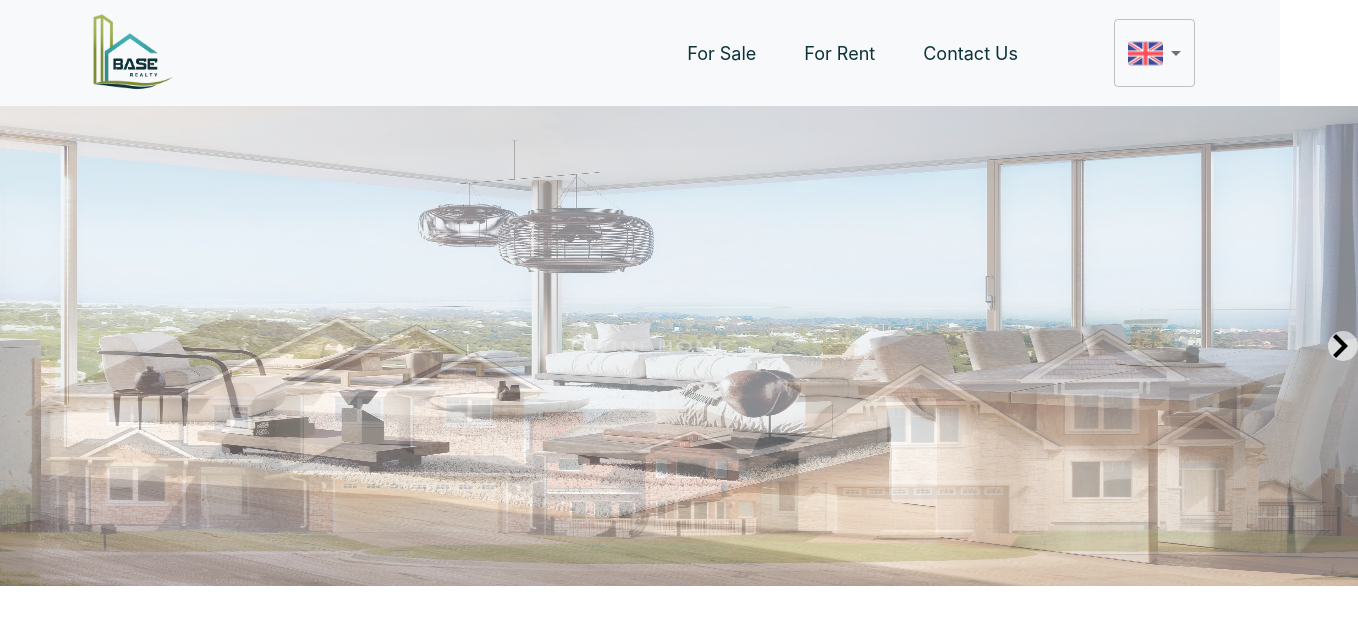
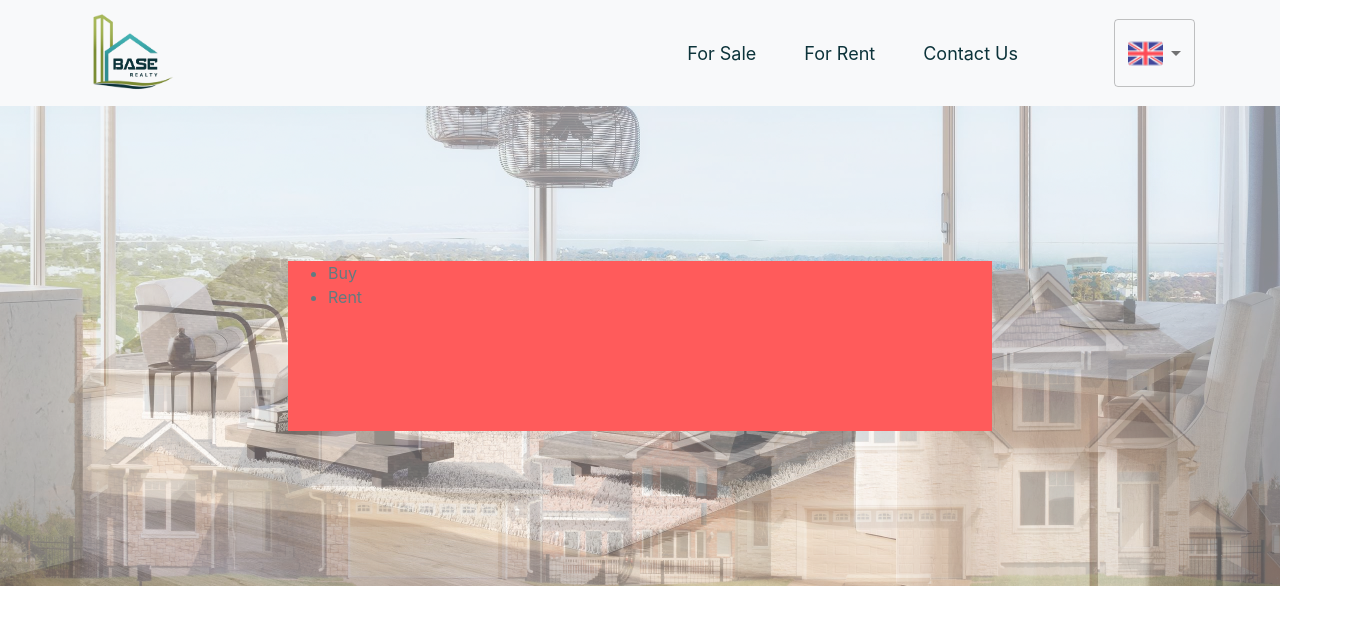
Before and after one commit to AbAyvazyan/baseRealty, a React (Create React App) app: page / in a window 1280 px wide. Shown: the top 624 px of the page, 1358 px wide, since content can reach past the window. Built offline with nearby package versions, Linux system fonts and the light colour scheme.

Commit message:
started filtering part

```diff
--- a/package.json
+++ b/package.json
@@ -5,7 +5,6 @@
   "dependencies": {
     "@emotion/react": "^11.10.6",
     "@emotion/styled": "^11.10.6",
-    "@material-ui/core": "^4.12.4",
     "@mui/material": "^5.11.10",
     "@mui/styled-engine-sc": "^5.11.9",
     "@testing-library/jest-dom": "^5.16.5",
--- a/src/App.css
+++ b/src/App.css
@@ -7,5 +7,5 @@ body{
   margin: 0;
   padding: 0;
   color: var(--text-color)!important;
-    overflow-x: hidden;
+    /*overflow-x: hidden;*/
 }
--- /dev/null
+++ b/src/Components/HomePage/Components/Filtering/Filtering.css
@@ -0,0 +1,6 @@
+.home_page_filtering{
+    position: absolute;
+    width: 55%;
+    height: 170px;
+    background-color: red;
+}
--- /dev/null
+++ b/src/Components/HomePage/Components/Filtering/Filtering.tsx
@@ -0,0 +1,22 @@
+import './Filtering.css'
+
+import HouseButtons from "./HouseBottons/HouseButtons";
+
+const  Filtering = () =>{
+
+    return (
+        <div className={'home_page_filtering'}>
+
+            <div>
+
+                <HouseButtons/>
+
+            </div>
+
+            <div></div>
+            <div></div>
+        </div>
+    )
+}
+
+export default Filtering
--- /dev/null
+++ b/src/Components/HomePage/Components/Filtering/HouseBottons/HouseButtons.tsx
@@ -0,0 +1,32 @@
+import './HouseButtons.css'
+
+type ThouseAction={
+    type:string
+}
+
+const houseActionTypes:ThouseAction[]=[
+    {
+        type:'Buy'
+    },
+    {
+        type:'Rent'
+    }
+]
+
+const HouseButtons = () =>{
+
+    return(
+
+        <ul className={''}>
+            {houseActionTypes.map(item=>{
+                return <li>{item.type}</li>
+            })
+            }
+        </ul>
+
+
+    )
+}
+
+
+export default HouseButtons
--- /dev/null
+++ b/src/Components/HomePage/Components/Filtering/index.ts
@@ -0,0 +1,3 @@
+import Filtering from "./Filtering";
+
+export default Filtering
--- a/src/Components/HomePage/Components/SlideShow.tsx
+++ b/src/Components/HomePage/Components/SlideShow.tsx
@@ -1,6 +1,8 @@
 import React from 'react';
 import { Fade } from 'react-slideshow-image';
 import 'react-slideshow-image/dist/styles.css'
+
+import Filtering from "./Filtering";
 
 import image1 from '../../../assets/images/slide1.jpg'
 import image2 from '../../../assets/images/slide2.jpg'
@@ -22,13 +24,37 @@ const fadeImages = [
     },
 ];
 
+const imageStyles={
+    width: '100%',
+    height:'60vh',
+    opacity:'0.8',
+
+}
+
 const SlideShow = () => {
     return (
-        <div className="slide-container" style={{height:'200px',width:'110%',marginLeft:'-50px'}}>
-            <Fade>
+        <div className="slide-container" style={{height:'200px',width:'100%'}}>
+            <Fade arrows={false}>
                 {fadeImages.map((fadeImage, index) => (
                     <div key={index}>
-                        <img style={{ width: '100%',height:'60vh',opacity:'0.8' }} src={fadeImage.url} />
+
+                        <div style={{backgroundImage:`url(${fadeImage.url})`,
+                                         width: '100%',
+                                         height:'60vh',
+                                         opacity:'0.8',
+                                         backgroundPosition: '70% 70%',
+                                         backgroundRepeat: 'no-repeat',
+                                         backgroundSize: 'cover',
+                                         position:'relative',
+                                         display:'flex',
+                                         justifyContent:'center',
+                                         alignItems:'center'
+                        }} >
+
+                            <Filtering/>
+
+
+                        </div>
                     </div>
                 ))}
             </Fade>
--- a/src/Components/Languages/Languages.tsx
+++ b/src/Components/Languages/Languages.tsx
@@ -1,6 +1,5 @@
 import React from "react";
 
-import {makeStyles,Theme} from "@material-ui/core";
 
 import InputLabel from "@mui/material/InputLabel";
 import MenuItem from "@mui/material/MenuItem";
@@ -34,14 +33,32 @@ const countries = [
     }
 ];
 
-const useStyles = makeStyles((theme:Theme) => {
-    return {
+// const useStyles = makeStyles((theme:Theme) => {
+//
+//     console.log(theme.spacing(2))
+//     return {
+//         button: {
+//             display: "block",
+//             marginTop: theme.spacing(2)
+//         },
+//         formControl: {
+//             margin: theme.spacing(5),
+//             minWidth: 120,
+//             backgroundColor: "transparent"
+//         },
+//         select: {
+//             textAlign: "center",
+//             textDecoration: "none"
+//         }
+//     }
+// });
+const useStyles = {
         button: {
             display: "block",
-            marginTop: theme.spacing(2)
+            marginTop: '10px'
         },
         formControl: {
-            margin: theme.spacing(5),
+            margin: '35px',
             minWidth: 120,
             backgroundColor: "transparent"
         },
@@ -49,16 +66,15 @@ const useStyles = makeStyles((theme:Theme) => {
             textAlign: "center",
             textDecoration: "none"
         }
-    }
-});
+};
+
 
 
 const Languages = () => {
 
 
 
-    const classes = useStyles()
-
+    const classes = useStyles
 
 
     const [country, setCountry] = React.useState(English);
@@ -78,7 +94,7 @@ const Languages = () => {
 
     return (
         <form autoComplete="off">
-            <FormControl className={classes.formControl}>
+            <FormControl>
                 <InputLabel htmlFor="open-select" />
                 <Select
                     open={open}
```
Also changed, not shown: src/Components/HomePage/Components/Filtering/HouseBottons/HouseButtons.css (added).
